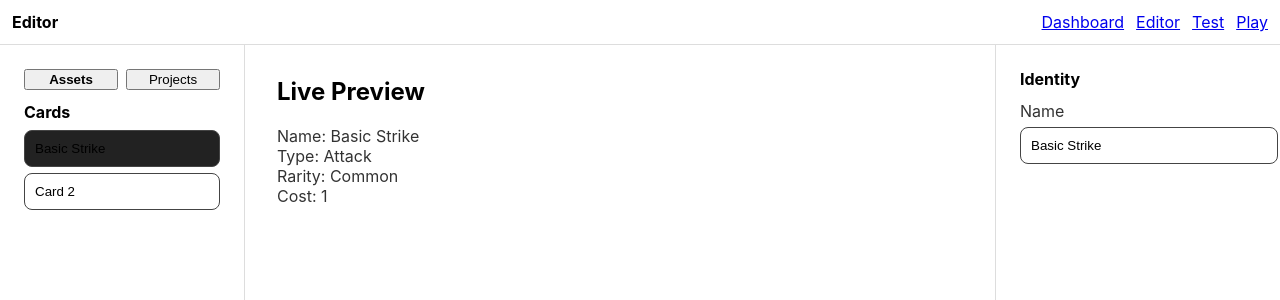
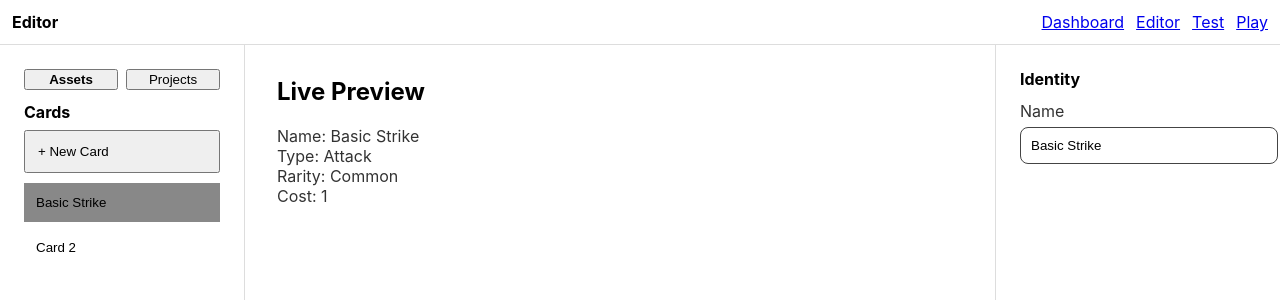
Before and after one commit to Kyleafuller199/Roguelite_Game_Maker, a React (Create React App) app in the folder frontend/frontend_app/: page /editor in a window 1280 px wide. Shown: the top 300 px of the page. Built offline with nearby package versions, Linux system fonts and the light colour scheme.

Commit message:
Add basic add asset button which just adds a card

```diff
--- a/frontend/frontend_app/src/components/editor/EditorSidebar.jsx
+++ b/frontend/frontend_app/src/components/editor/EditorSidebar.jsx
@@ -9,7 +9,6 @@ export default function EditorSidebar() {
 
   return (
     <div style={{ padding: 12 }}>
-      {/* Mode toggle */}
       <div style={{ display: "flex", gap: 8, marginBottom: 12 }}>
         <button
           onClick={() => actions.setMode("assets")}
@@ -25,10 +24,23 @@ export default function EditorSidebar() {
         </button>
       </div>
 
-      {/* Left nav content */}
       {isAssets ? (
         <div>
           <div style={{ marginBottom: 8, fontWeight: 700 }}>Cards</div>
+
+          <button
+            onClick={() => actions.createCard()}
+            style={{
+              width: "100%",
+              textAlign: "left",
+              padding: 12,
+              marginBottom: 10,
+              cursor: "pointer",
+            }}
+          >
+            + New Card
+          </button>
+
           <div style={{ display: "flex", flexDirection: "column", gap: 6 }}>
             {cards.map((c) => {
               const selected = state.entityType === "card" && state.selectedId === c.id;
@@ -38,10 +50,9 @@ export default function EditorSidebar() {
                   onClick={() => actions.selectEntity("card", c.id)}
                   style={{
                     textAlign: "left",
-                    padding: 10,
-                    borderRadius: 8,
-                    border: "1px solid #444",
-                    background: selected ? "#222" : "transparent",
+                    padding: 12,
+                    border: "transparent",
+                    background: selected ? "#888" : "transparent",
                     color: "inherit",
                     cursor: "pointer",
                   }}
--- a/frontend/frontend_app/src/state/editor/EditorState.jsx
+++ b/frontend/frontend_app/src/state/editor/EditorState.jsx
@@ -4,11 +4,9 @@ import React, { createContext, useContext, useMemo, useState } from "react";
 const EditorContext = createContext(null);
 
 const initialState = {
-  mode: "assets", // "assets" | "projects" in the future
-  entityType: "card", // "card" | "relic" | "potion" | "enemy" | "globalPool" | "character" in the future
-  selectedId: "card_basic_strike", // ID of the selected entity
-
-  // Minimal data for the first loop
+  mode: "assets",
+  entityType: "card",
+  selectedId: "card_basic_strike",
   assets: {
     cards: {
       byId: {
@@ -30,7 +28,6 @@ const initialState = {
       allIds: ["card_basic_strike", "card_2"],
     },
   },
-
   projects: {
     globalPools: { byId: {}, allIds: [] },
     characters: { byId: {}, allIds: [] },
@@ -44,7 +41,6 @@ export function EditorProvider({ children }) {
     return {
       setMode(mode) {
         setState((prev) => {
-          // Keep selection valid when switching modes
           if (mode === "assets") {
             return { ...prev, mode, entityType: "card", selectedId: prev.selectedId };
           }
@@ -54,6 +50,38 @@ export function EditorProvider({ children }) {
 
       selectEntity(entityType, id) {
         setState((prev) => ({ ...prev, entityType, selectedId: id }));
+      },
+
+      createCard() {
+        setState((prev) => {
+          const id = `card_${Date.now()}`;
+
+          const newCard = {
+            id,
+            name: "New Card",
+            type: "Attack",
+            rarity: "Common",
+            cost: 1,
+          };
+
+          return {
+            ...prev,
+            mode: "assets",
+            entityType: "card",
+            selectedId: id,
+            assets: {
+              ...prev.assets,
+              cards: {
+                ...prev.assets.cards,
+                byId: {
+                  ...prev.assets.cards.byId,
+                  [id]: newCard,
+                },
+                allIds: [id, ...prev.assets.cards.allIds],
+              },
+            },
+          };
+        });
       },
 
       updateSelectedCard(patch) {
```
